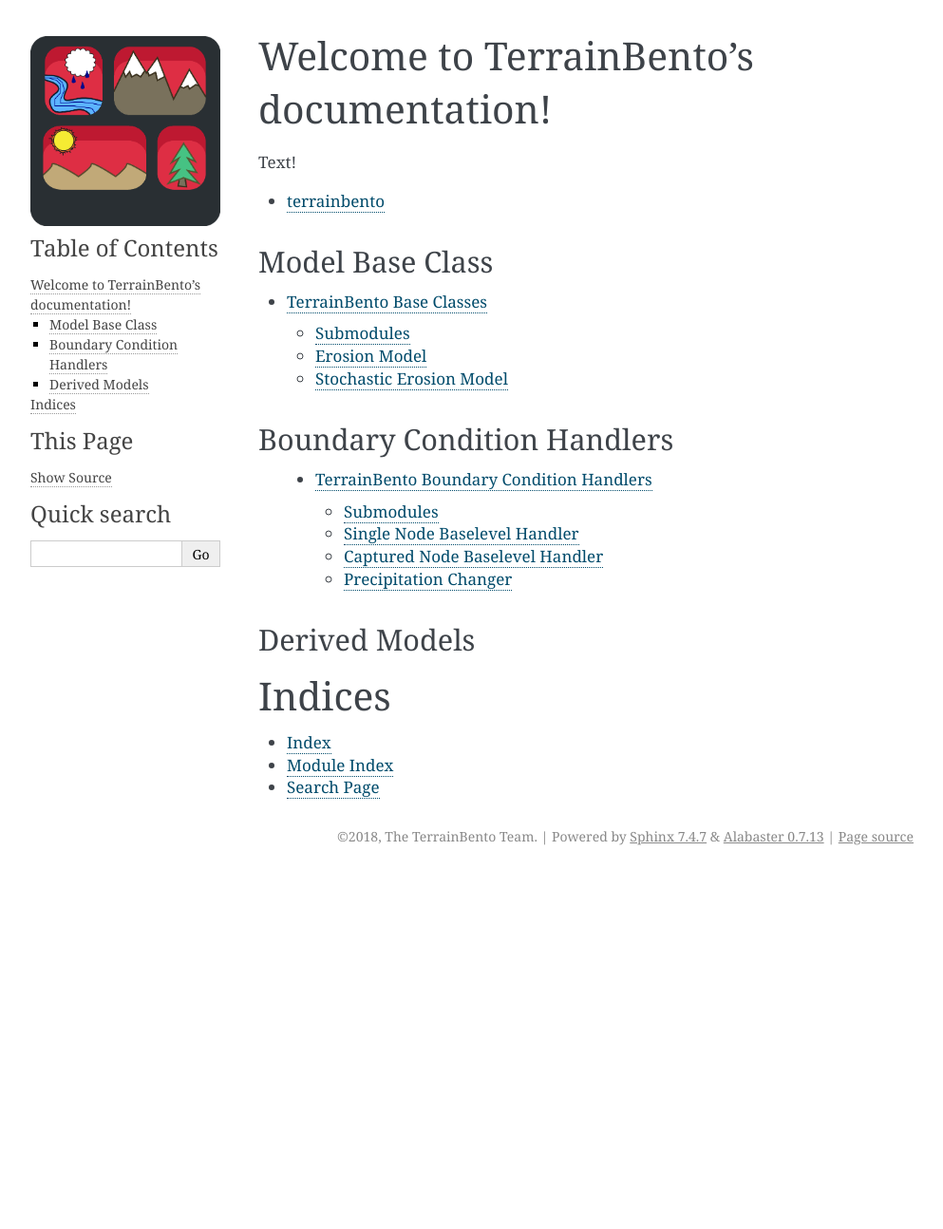
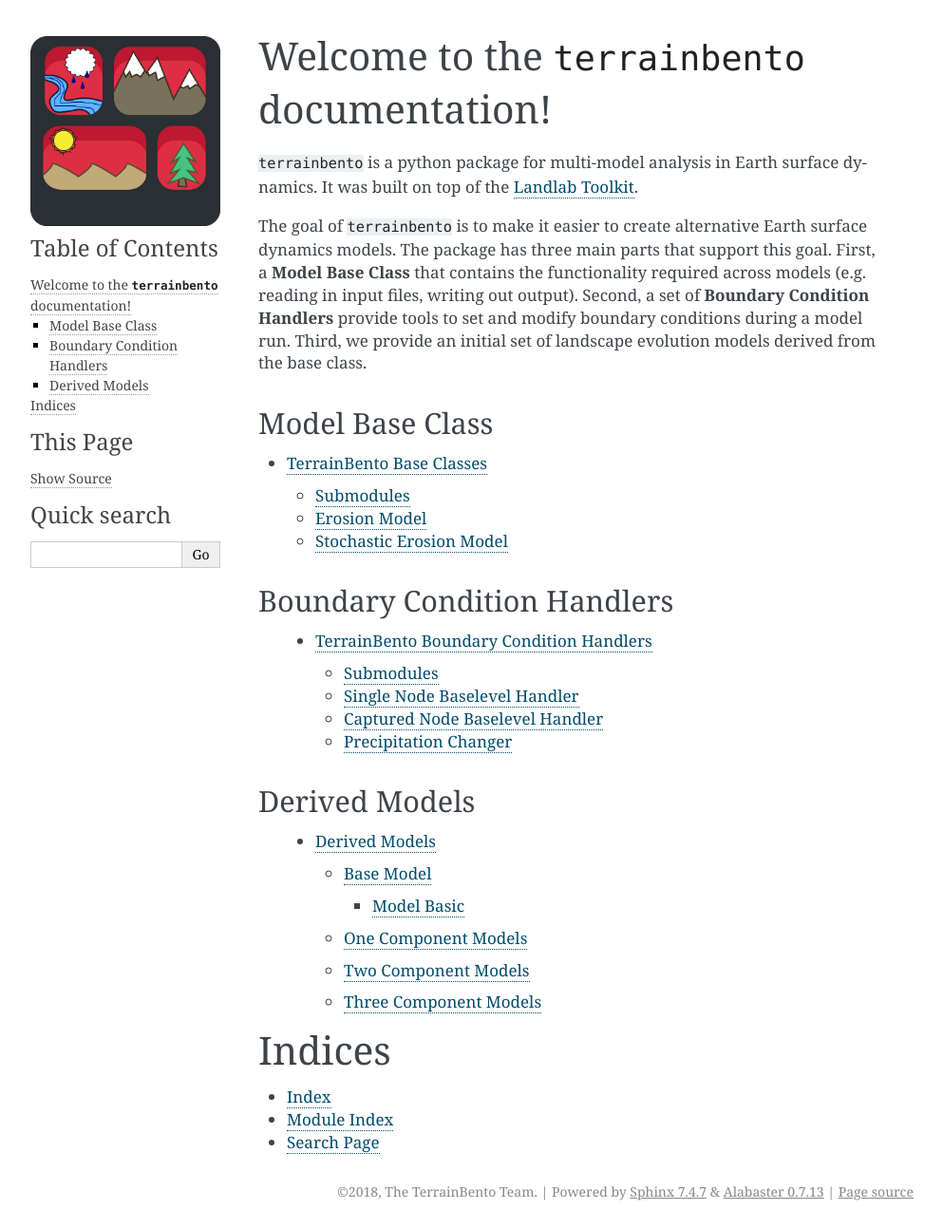
Before and after one commit to TerrainBento/terrainbento, a Sphinx documentation site: the page built from docs/index.rst, in a window 1280 px wide. Shown: the whole page at 95% size, without its empty margins (148-1141 px from the left). Built offline with Sphinx 7.4.7, drawn with Linux system fonts in a browser that asks for light colours; before the commit the page ends 920 px from its top, so only the background shows below that.

Commit message:
updating toctree levels in index.rst

```diff
--- a/docs/index.rst
+++ b/docs/index.rst
@@ -3,36 +3,45 @@
    You can adapt this file completely to your liking, but it should at least
    contain the root `toctree` directive.
 
-Welcome to TerrainBento's documentation!
+Welcome to the ``terrainbento`` documentation!
 ========================================
 
-Text!
+``terrainbento`` is a python package for multi-model analysis in Earth surface
+dynamics. It was built on top of the `Landlab Toolkit`_.
 
-.. toctree::
-   :maxdepth: 1
+.. _Landlab Toolkit: https://landlab.github.io
 
-   source/modules
+The goal of ``terrainbento`` is to make it easier to create alternative Earth
+surface dynamics models. The package has three main parts that support this
+goal. First, a **Model Base Class** that contains the functionality required
+across models (e.g. reading in input files, writing out output). Second, a set
+of **Boundary Condition Handlers** provide tools to set and modify boundary
+conditions during a model run. Third, we provide an initial set of landscape
+evolution models derived from the base class.
 
 
 Model Base Class
 ------------------------------------------
 
 .. toctree::
-   :maxdepth: 4
+   :maxdepth: 2
 
    source/terrainbento.base_class
 
 Boundary Condition Handlers
 ------------------------------------------
+
  .. toctree::
-    :maxdepth: 4
+    :maxdepth: 2
 
     source/terrainbento.boundary_condition_handlers
 
 Derived Models
 ------------------------------------------
+
  .. toctree::
-    :maxdepth: 4
+    :maxdepth: 3
+
     source/terrainbento.derived_models
 
 
```
